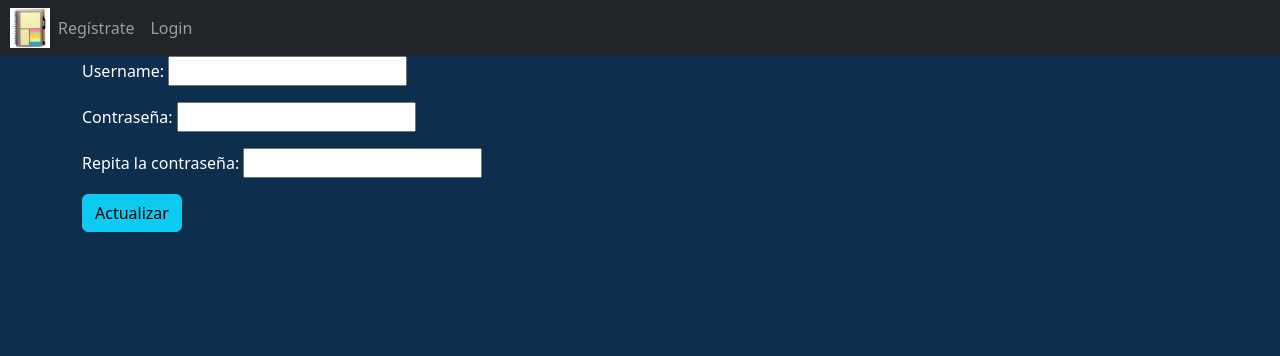
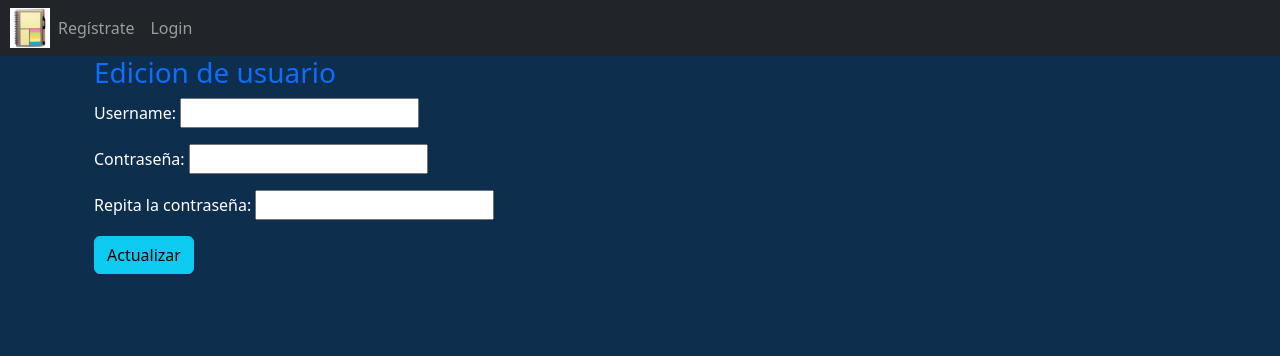
Before and after one commit to Lelo88/ProyectoFinal-LeandroVillalba, a Django app: template ProyectoFinal/AppUsuario/templates/edita-perfil.html in a window 1280 px wide. Shown: the top 356 px of the page. Run offline with Django 4.2, Linux system fonts and the light colour scheme; the template is opened without the code that fills it: values that come from a table or form of the project are taken from there, others are empty; some libraries are stand-ins or nearby versions.

Commit message:
se sigue editando el diseño y la edicion de usuario

```diff
--- a/ProyectoFinal/AppUsuario/templates/edita-perfil.html
+++ b/ProyectoFinal/AppUsuario/templates/edita-perfil.html
@@ -3,13 +3,20 @@
 
 {% block body %}
 <div class="container">
-    <form method="POST">{% csrf_token %}
+    <div class="container">
 
-    {{formulario_usuario.as_p}}
-    {{formulario_avatar.as_p}}
 
-    <input type="submit" value="Actualizar" class="btn-info btn"/>
+    <h3 class="text-primary align-item">Edicion de usuario</h3>
+    <div class="form">
+        <form method="POST">{% csrf_token %}
 
-</form>
+            {{formulario_usuario.as_p}}
+
+
+            <input type="submit" value="Actualizar" class="btn-info btn"/>
+
+        </form>
+    </div>
+</div>
 </div>
 {% endblock body %}
--- a/ProyectoFinal/AppUsuario/views.py
+++ b/ProyectoFinal/AppUsuario/views.py
@@ -60,7 +60,7 @@ def loginView(request):
 def editar_usuario(request):
 
     usuario = request.user
-    avatar = Avatar.objects.all(request.user)
+
 
     if request.method == 'POST':
 
```
Also changed, not shown: ProyectoFinal/db.sqlite3.
